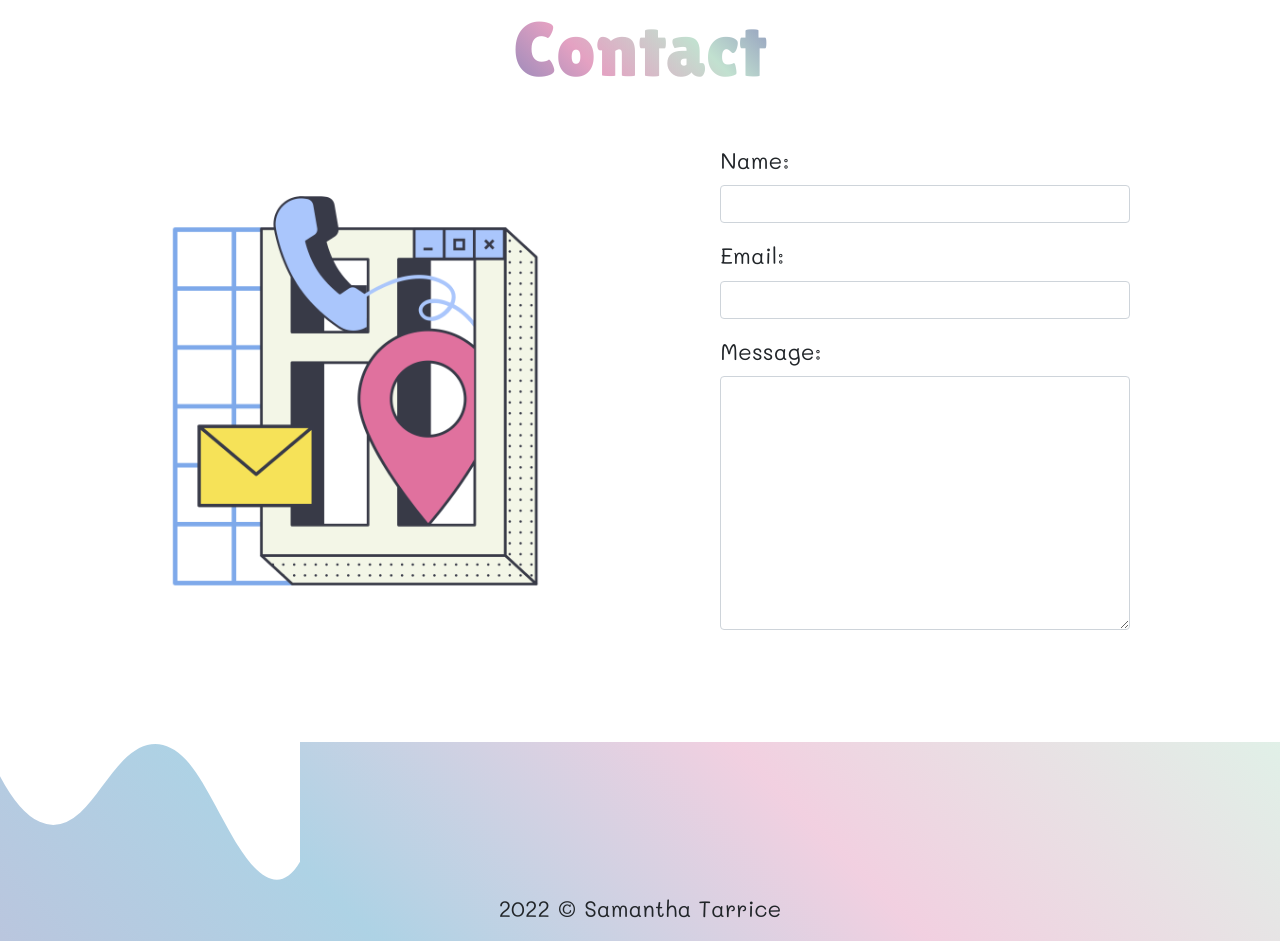
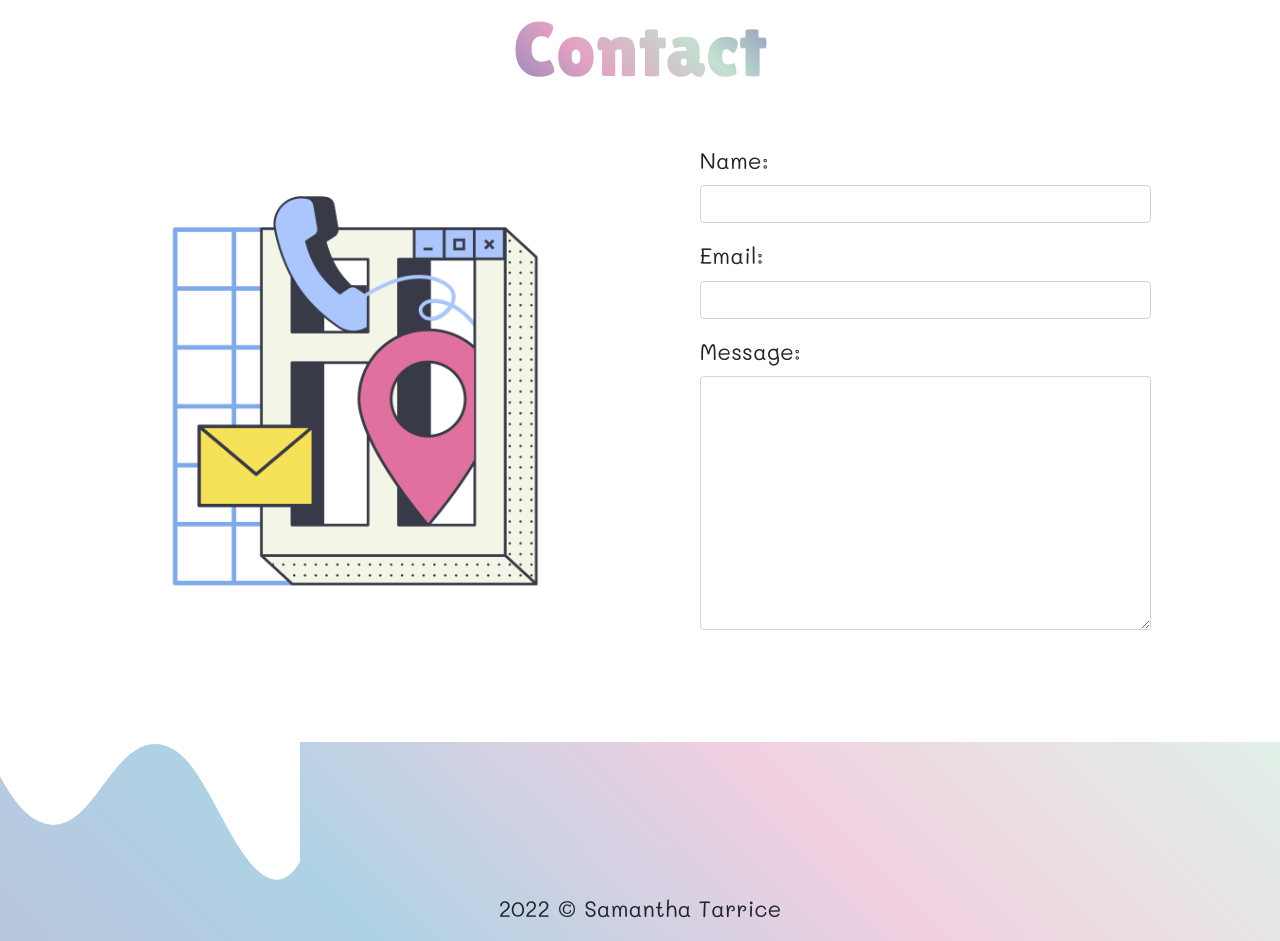
Before and after one commit to samanthatarrice/portfolio, a website: page index.html in a window 1280 px wide. Shown: the part 4489-5430 px from the top of the page. Drawn offline with nearby package versions, Linux system fonts and the light colour scheme.

Commit message:
NPM run scss

```diff
--- a/index.html
+++ b/index.html
@@ -245,8 +245,8 @@
           <div class="col-12 col-md-6 text-center">
             <img src="images/contact.png" alt="Clipart of various contact method symbols" class="w-75 mb-md-0 mb-5">
           </div>
-          <div class="col">
-            <form action="" class="w-75 mx-auto">
+          <div class="col-10 col-md-5 mx-auto">
+            <form action="" class="mx-auto">
               <div class="mb-3">
                 <label for="contactName" class="form-label">Name:</label>
                 <input type="text" class="form-control" id="contactName">
```
